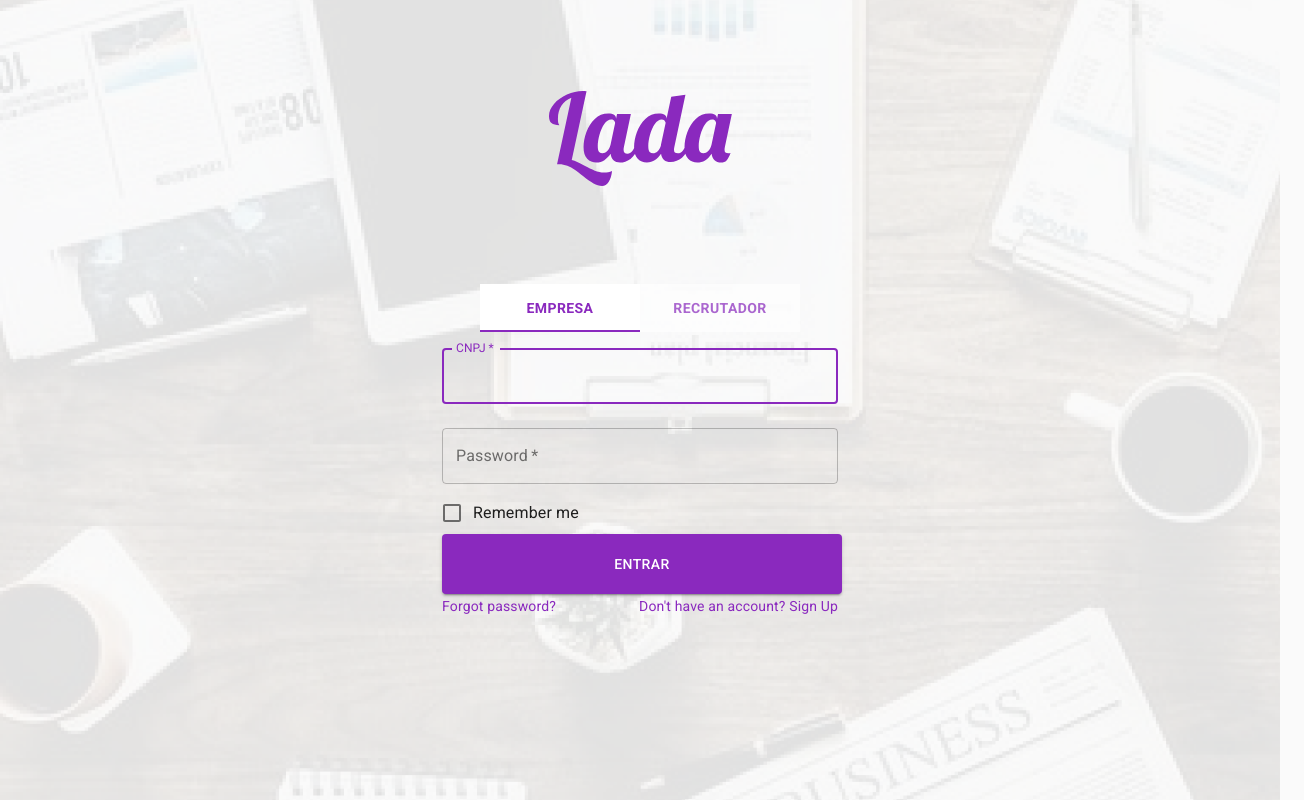
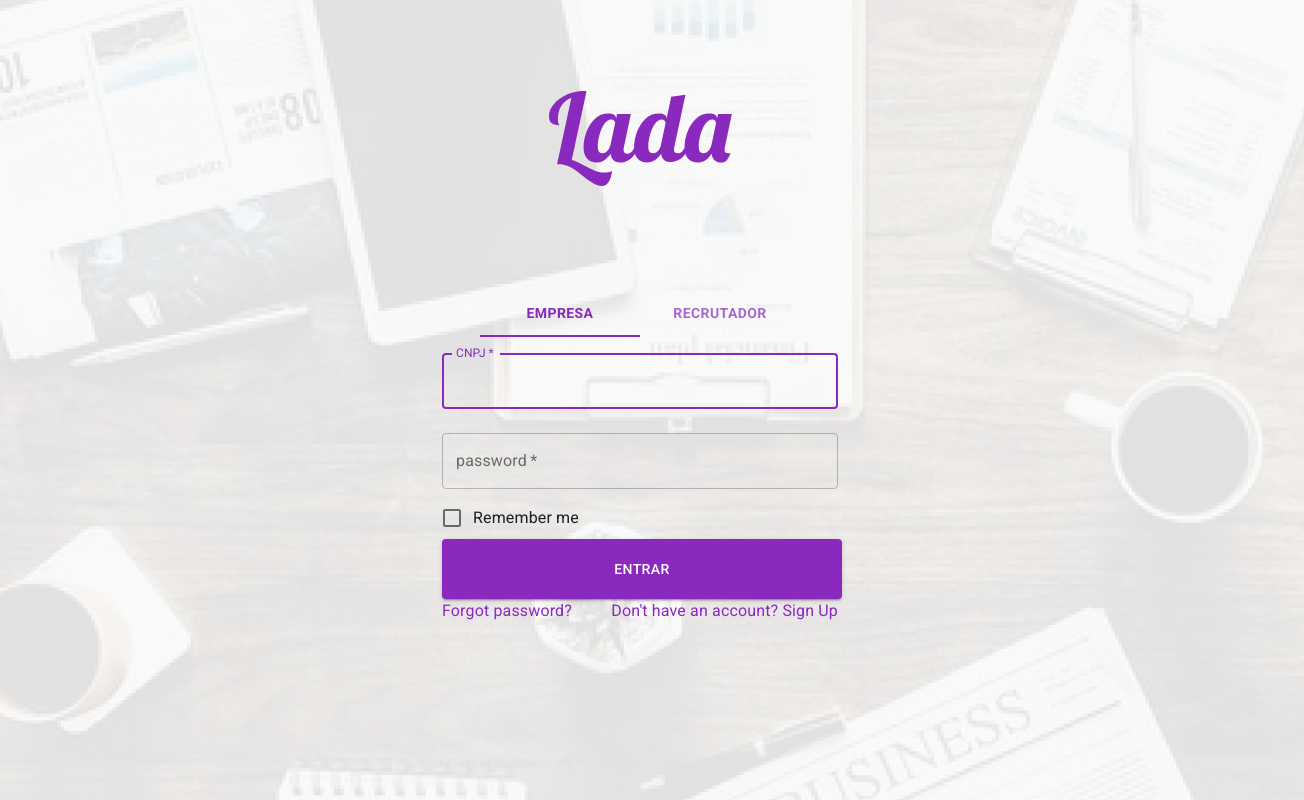
Before and after one commit to pedropsoares/lada_frontend, a React (Create React App) app: page /login in a window 1280 px wide. Shown: the whole page, 1304 px wide, since content can reach past the window. Built offline with nearby package versions, Linux system fonts and the light colour scheme.

Commit message:
login authentication implemented

```diff
--- /dev/null
+++ b/src/auth.js
@@ -0,0 +1,20 @@
+import React from 'react';
+import { Route, Redirect } from 'react-router-dom';
+
+const PrivateRoutes = props => {
+  const isAuthL = !!localStorage.getItem('token-company');
+  const isAuthS = !!sessionStorage.getItem('token-company');
+
+  if (isAuthL) {
+    return <Route {...props}/>
+  } else if (!isAuthL) {
+    if (isAuthS) {
+    return <Route {...props}/>
+    } else {
+      return <Redirect to='/login'/>
+    }
+  }
+
+}
+
+export default PrivateRoutes;
--- a/src/pages/Login/index.js
+++ b/src/pages/Login/index.js
@@ -1,4 +1,4 @@
-import React from 'react';
+import React, { useState } from 'react';
 import Grid from '@material-ui/core/Grid';
 
 
@@ -6,7 +6,7 @@ import CssBaseline from '@material-ui/core/CssBaseline';
 import TextField from '@material-ui/core/TextField';
 import FormControlLabel from '@material-ui/core/FormControlLabel';
 import Checkbox from '@material-ui/core/Checkbox';
-import Link from '@material-ui/core/Link';
+import { Link } from 'react-router-dom';
 import Box from '@material-ui/core/Box';
 import Typography from '@material-ui/core/Typography';
 import Container from '@material-ui/core/Container';
@@ -15,6 +15,8 @@ import AppBar from '@material-ui/core/AppBar';
 import Tabs from '@material-ui/core/Tabs';
 import Tab from '@material-ui/core/Tab';
 import Button from '@material-ui/core/Button';
+
+import api from '../../services/api'
 
 import logo from '../../assets/Lada.svg'
 
@@ -54,19 +56,77 @@ function a11yProps(index) {
   };
 }
 
-const Login = () => {
-  const [value, setValue] = React.useState(0);
+const Login = ({ history }) => {
+  const [value, setValue] = useState(0);
   const handleChange = (event, newValue) => {
     setValue(newValue);
   };
 
+  const [cnpj, setCnpj] = useState('');
+  const [password, setPassword] = useState('');
+  const [email, setEmail] = useState('');
+  const [passwordRecruiter, setPasswordRecruiter] = useState('');
+
+  const [state, setState] = React.useState({
+    remeb: false,
+  });
+
+  const Change = (event) => {
+    setState({ ...state, [event.target.name]: event.target.checked });
+  };
+
+  const { remeb } = state;
+
+
+  const handleSubmitComp = async (event) => {
+    event.preventDefault();
+
+    try {
+      const response = await api.post('/api/company/login', { cnpj, password })
+
+      const { token, _id } = response.data;
+
+      console.log(remeb)
+
+      if (remeb == true) {
+        localStorage.setItem('company', _id);
+        localStorage.setItem('token-company', token);
+
+        history.push('/company')
+      } else {
+        sessionStorage.setItem('company', _id);
+        sessionStorage.setItem('token-company', token);
+
+        history.push('/company')
+      }
+    } catch (e) {
+      alert('login ou senha sem conrrespondencia!')
+
+      console.log(e);
+    }
+
+  }
+
+  const handleSubmitRec = async (event) => {
+    event.preventDefault();
+
+    const response = await api.post('/api/recruiter/login', { email, passwordRecruiter })
+
+    const { _id, name } = response.data.recruiter;
+
+    console.log(_id, name)
+  }
+
+
   return (
-    <Grid container spacing={12}>
+    <Grid container spacing={6}>
       <Grid item md={12}>
 
         <div className="login-container">
           <div className="paper">
+            <Link rel="stylesheet" to="/">
               <img src={logo} alt="" />
+            </Link>
           </div>
 
           <div className="box">
@@ -76,11 +136,13 @@ const Login = () => {
                 <Tab label="Recrutador" {...a11yProps(1)} />
               </Tabs>
             </AppBar>
+            <div className="form-login">
               <TabPanel value={value} index={0}>
                 <Container component="main" maxWidth="xs">
                   <CssBaseline />
                   <div className="">
-                  <form className="form" noValidate>
+
+                    <form className="form" onSubmit={handleSubmitComp}>
                       <TextField
                         variant="outlined"
                         margin="normal"
@@ -90,7 +152,9 @@ const Login = () => {
                         label="CNPJ"
                         name="cnpj"
                         autoComplete="cnpj"
+                        value={cnpj}
                         autoFocus
+                        onChange={event => setCnpj(event.target.value)}
                       />
                       <TextField
                         variant="outlined"
@@ -98,13 +162,15 @@ const Login = () => {
                         required
                         fullWidth
                         name="password"
-                      label="Password"
+                        label="password"
                         type="password"
                         id="password"
+                        value={password}
                         autoComplete="current-password"
+                        onChange={event => setPassword(event.target.value)}
                       />
                       <FormControlLabel
-                      control={<Checkbox value="remember" color="primary" />}
+                        control={<Checkbox checked={remeb} onClick={Change} value="remember" color="primary" name="remeb" />}
                         label="Remember me"
                       />
                       <Button
@@ -116,12 +182,12 @@ const Login = () => {
                     </Button>
                       <Grid container>
                         <Grid item xs>
-                        <Link href="#" variant="body2">
+                          <Link to="#" variant="body2">
                             Forgot password?
                         </Link>
                         </Grid>
                         <Grid item>
-                        <Link href="#" variant="body2">
+                          <Link to="/register" variant="body2">
                             {"Don't have an account? Sign Up"}
                           </Link>
                         </Grid>
@@ -139,7 +205,7 @@ const Login = () => {
                     <Typography component="h1" variant="h5">
 
                     </Typography>
-                  <form className="form" noValidate>
+                    <form className="form" noValidate onSubmit={handleSubmitRec}>
                       <TextField
                         variant="outlined"
                         margin="normal"
@@ -150,20 +216,24 @@ const Login = () => {
                         name="email"
                         autoComplete="email"
                         autoFocus
+                        value={email}
+                        onChange={event => setEmail(event.target.value)}
                       />
                       <TextField
                         variant="outlined"
                         margin="normal"
                         required
                         fullWidth
-                      name="password"
-                      label="Password"
+                        name="passwordRecruiter"
+                        label="password"
                         type="password"
-                      id="password"
+                        id="passwordRecruiter"
                         autoComplete="current-password"
+                        value={passwordRecruiter}
+                        onChange={event => setPasswordRecruiter(event.target.value)}
                       />
                       <FormControlLabel
-                      control={<Checkbox value="remember" color="primary" />}
+                        control={<Checkbox value="remember" color="primary" id="check" />}
                         label="Remember me"
                       />
                       <Button
@@ -175,13 +245,8 @@ const Login = () => {
                     </Button>
                       <Grid container>
                         <Grid item xs>
-                        <Link href="#" variant="body2">
+                          <Link to="#" variant="body2">
                             Forgot password?
-                        </Link>
-                      </Grid>
-                      <Grid item>
-                        <Link href="#" variant="body2">
-                          {"Don't have an account? Sign Up"}
                         </Link>
                         </Grid>
                       </Grid>
@@ -189,6 +254,7 @@ const Login = () => {
                   </div>
                 </Container>
               </TabPanel>
+            </div>
           </div>
 
         </div>
--- a/src/pages/Login/style.css
+++ b/src/pages/Login/style.css
@@ -29,11 +29,11 @@ body {
   background: #FFFF;
 }
 
-.MuiAppBar-colorPrimary {
+.box .MuiAppBar-colorPrimary {
   background-color: rgba(255, 255, 255, 0) !important;
 }
 
-span.MuiTabs-indicator {
+.box span.MuiTabs-indicator {
   background-color: #8A29BE !important;
 }
 
@@ -42,10 +42,10 @@ button.sign-in {
   height: 60px;
 }
 
-.MuiTabs-flexContainer button {
-  background: #FFFF !important;
+.box .MuiTabs-flexContainer button {
+  background: rgba(255, 255, 255, 0) !important;
   border: 0;
-  color: #8A29BE !important;
+  color: #8A29BE ;
   font-size: 34px !;
   font-weight: bold;
 }
@@ -54,13 +54,13 @@ button.sign-in {
   box-shadow: none !important;
 }
 
-Link {
+a {
   text-decoration: none;
   color: #8A29BE;
   transition: opacity 0.2s;
 
 }
 
-Link:hover {
+a:hover {
   opacity: 0.8;
 }
--- a/src/routes.js
+++ b/src/routes.js
@@ -1,14 +1,21 @@
 import React from 'react';
 import { BrowserRouter, Route, Switch } from 'react-router-dom';
+import PrivateRoutes from './auth';
 
 import Home from './pages/Home';
 import Login from './pages/Login';
+import Register from './pages/Register'
+import HomeCompany from './pages/Company/HomeCompany'
+
+
 
 const Routes = () => (
   <BrowserRouter>
     <Switch>
       <Route path="/" exact component={Home}/>
       <Route path="/login" component={Login}/>
+      <Route path="/register" component={Register}/>
+      <PrivateRoutes path="/company" component={HomeCompany}/>
     </Switch>
   </BrowserRouter>
 );
```
Lines whose indentation alone changed are shown as unchanged.
